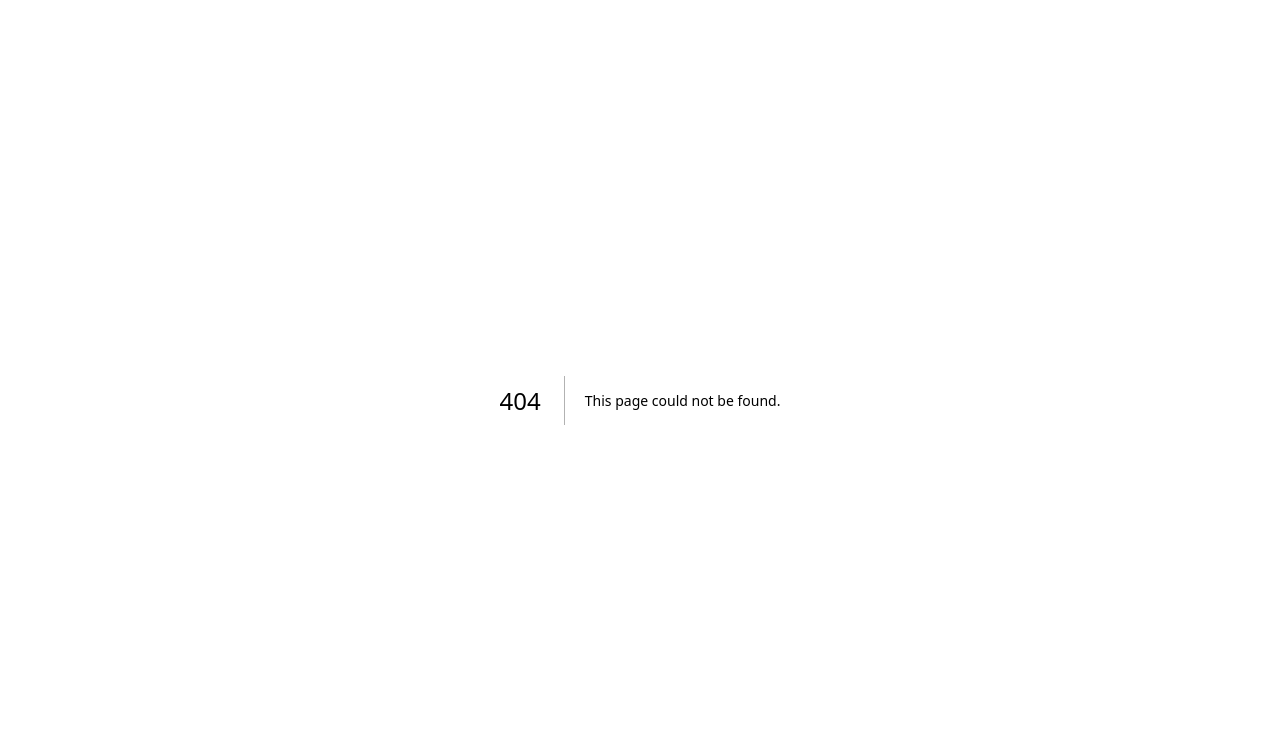
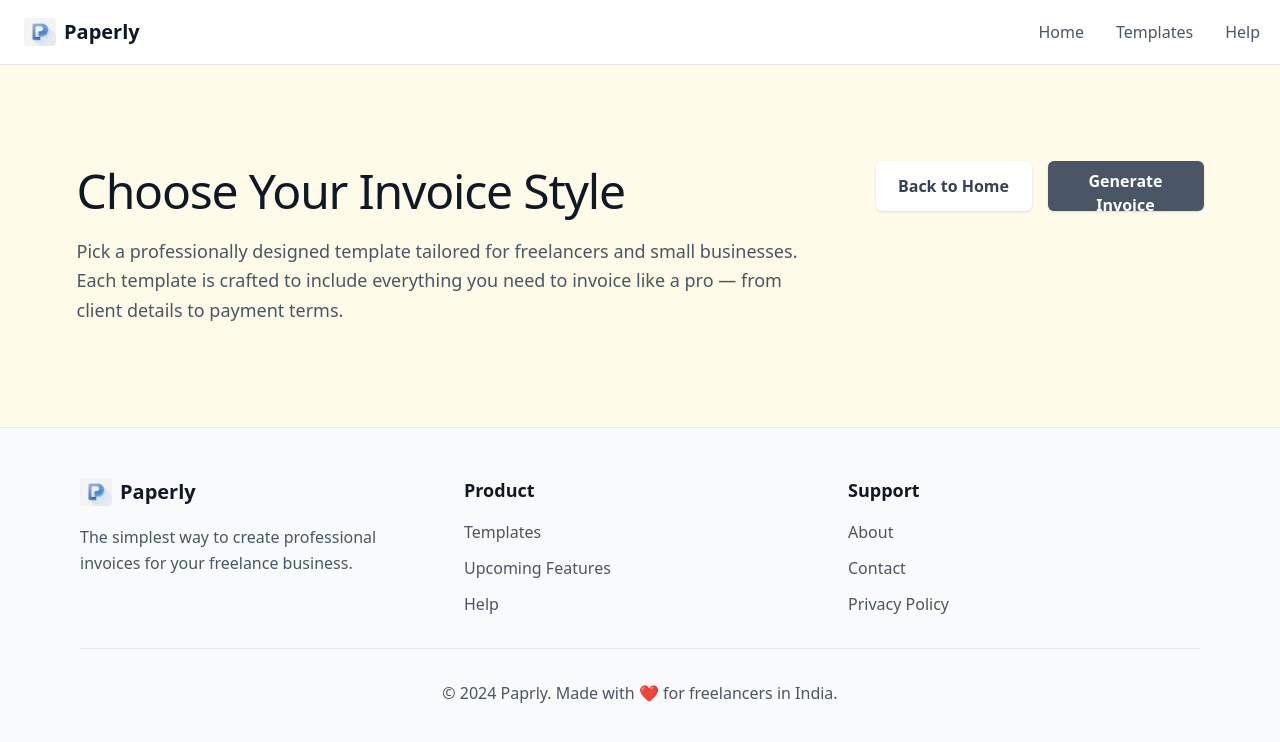
Before and after one commit to tensorflow4545/paperly-frontend, a Next.js app: page /template in a window 1280 px wide. Before the commit this address had no page. Shown: the top 742 px of the page. Built offline with nearby package versions, Linux system fonts and the light colour scheme.

Commit message:
Add important improvements and new features

```diff
--- /dev/null
+++ b/src/app/template/page.js
@@ -0,0 +1,54 @@
+"use client"
+
+import { useRouter } from "next/navigation"
+import Navbar from "../../components/LandingPage/Navbar"
+import Footer from "../../components/LandingPage/Footer"
+
+
+
+export default function CodePage() {
+  const router = useRouter()
+
+  const handleBackToHome = () => {
+    router.push("/")
+  }
+  return (
+    <>
+      <Navbar />
+      <>
+
+        {/* Hero section */}
+        <div className="w-full h-[362px] bg-[#FEFCE8] items-center justify-center flex">
+          <div className="flex flex-row gap-x-15">
+            <div className="flex flex-col gap-4 w-[739px] h-[170px]">
+              <h1 className="font-medium text-5xl tracking-tight text-gray-900 leading-tight">
+                Choose Your
+                Invoice Style
+              </h1>
+              <h2 className="text-gray-600 text-lg leading-relaxed">
+                Pick a professionally designed template tailored for freelancers and small
+                businesses. Each template is crafted to include everything you need to invoice
+                like a pro — from client details to payment terms.
+              </h2>
+            </div>
+            <div className="flex flex-row gap-4">
+              <button onClick={handleBackToHome} className="bg-white w-[156px] h-[50px] cursor-pointer hover:bg-gray-100 text-gray-700 font-semibold px-4 py-2 rounded-md shadow-sm transition-all duration-200">Back to Home</button>
+              <button className="bg-gray-600 w-[156px] h-[50px] cursor-pointer hover:from-blue-600 hover:to-purple-700 text-white font-semibold px-4 py-2 rounded-md shadow-sm transition-all duration-200">Generate Invoice</button>
+            </div>
+          </div>
+
+
+        </div>
+
+
+
+
+      </>
+
+
+
+
+      <Footer />
+    </>
+  );
+}
--- a/src/components/LandingPage/Footer.js
+++ b/src/components/LandingPage/Footer.js
@@ -31,18 +31,18 @@ export default function Footer() {
             <h3 className="text-lg font-semibold text-gray-900 mb-4">Product</h3>
             <ul className="space-y-3">
               <li>
-                <a href="#" className="text-gray-600 hover:text-gray-900 transition-colors duration-200">
+                <a href="/template" className="text-gray-600 hover:text-gray-900 transition-colors duration-200">
                   Templates
                 </a>
               </li>
               <li>
                 <a href="#" className="text-gray-600 hover:text-gray-900 transition-colors duration-200">
-                  Examples
+                  Upcoming Features
                 </a>
               </li>
               <li>
                 <a href="#" className="text-gray-600 hover:text-gray-900 transition-colors duration-200">
-                  Pricing
+                  Help
                 </a>
               </li>
             </ul>
--- a/src/components/LandingPage/Navbar.js
+++ b/src/components/LandingPage/Navbar.js
@@ -15,7 +15,7 @@ export default function Navbar() {
       <div className="max-w-7xl mx-4 px-4 sm:px-6 lg:pl-2 lg:pr-1">
         <div className="flex justify-between items-center h-16">
           {/* Logo */}
-          <div className="flex items-center gap-2">
+          <a href="/" className="flex items-center gap-2 hover:opacity-80 transition-opacity">
             <div className="w-8 h-8 rounded-md flex items-center justify-center overflow-hidden">
               <Image
                 src="/logo.png"
@@ -26,15 +26,16 @@ export default function Navbar() {
               />
             </div>
             <span className="text-xl font-semibold text-gray-900">Paperly</span>
-          </div>
+          </a>
 
           {/* Desktop Navigation */}
           <div className="hidden lg:flex items-center gap-8">
-            <a href="#" className="text-gray-600 hover:text-gray-900 font-medium transition-colors">
+            <a href="/" className="text-gray-600 hover:text-gray-900 font-medium transition-colors">
+              Home
+            </a>
+
+            <a href="/template" className="text-gray-600 hover:text-gray-900 font-medium transition-colors">
               Templates
-            </a>
-            <a href="#" className="text-gray-600 hover:text-gray-900 font-medium transition-colors">
-              Generate
             </a>
             <a href="#" className="text-gray-600 hover:text-gray-900 font-medium transition-colors">
               Help
@@ -66,18 +67,19 @@ export default function Navbar() {
           <div className="lg:hidden">
             <div className="px-2 pt-2 pb-3 space-y-1 bg-white border-t border-gray-200">
               <a
+                href="/"
+                className="block px-3 py-2 text-gray-600 hover:text-gray-900 hover:bg-gray-50 rounded-md font-medium transition-colors duration-200"
+                onClick={toggleMenu}
+              >
+                Home
+              </a>
+
+              <a
                 href="#"
                 className="block px-3 py-2 text-gray-600 hover:text-gray-900 hover:bg-gray-50 rounded-md font-medium transition-colors duration-200"
                 onClick={toggleMenu}
               >
                 Templates
-              </a>
-              <a
-                href="#"
-                className="block px-3 py-2 text-gray-600 hover:text-gray-900 hover:bg-gray-50 rounded-md font-medium transition-colors duration-200"
-                onClick={toggleMenu}
-              >
-                Generate
               </a>
               <a
                 href="#"
```
